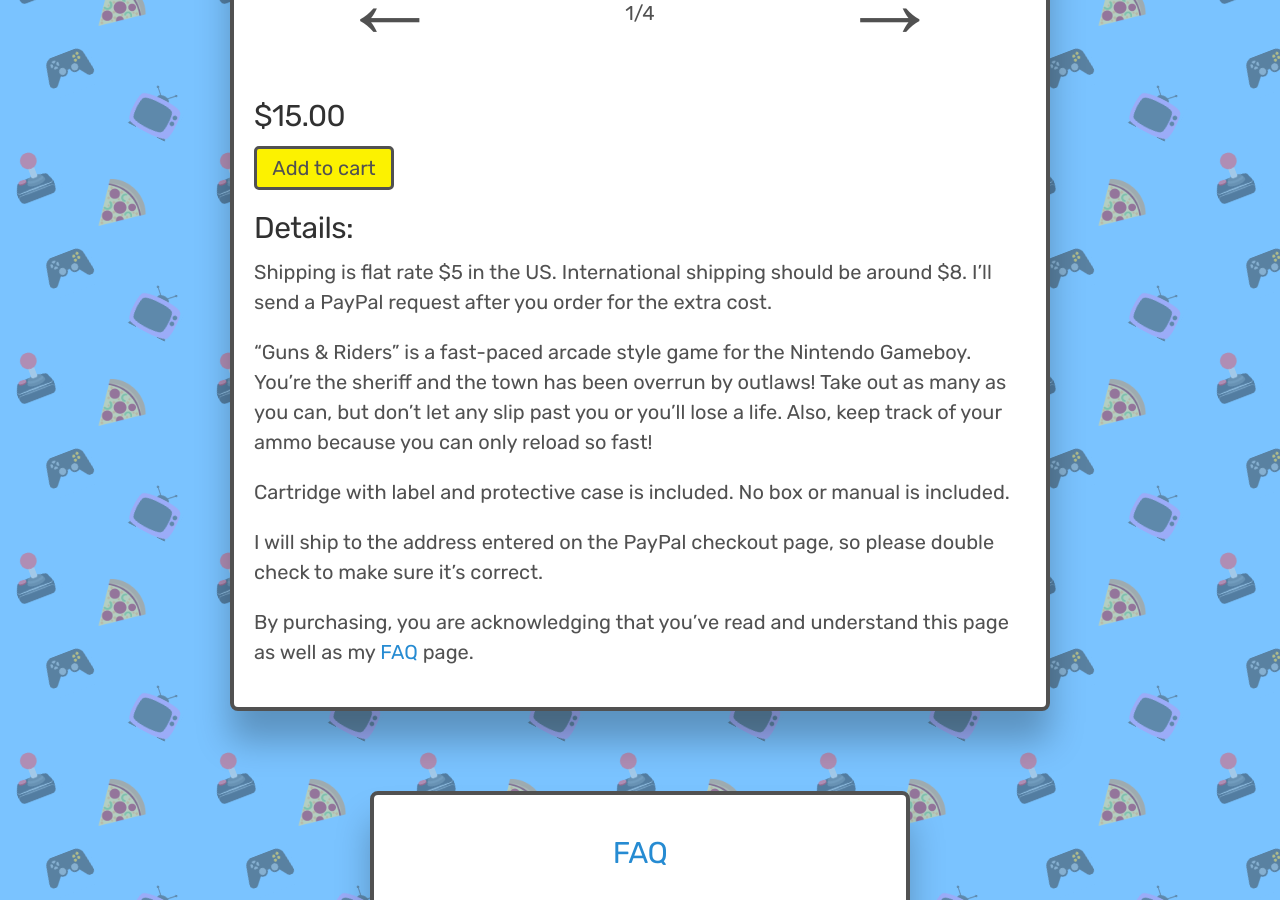
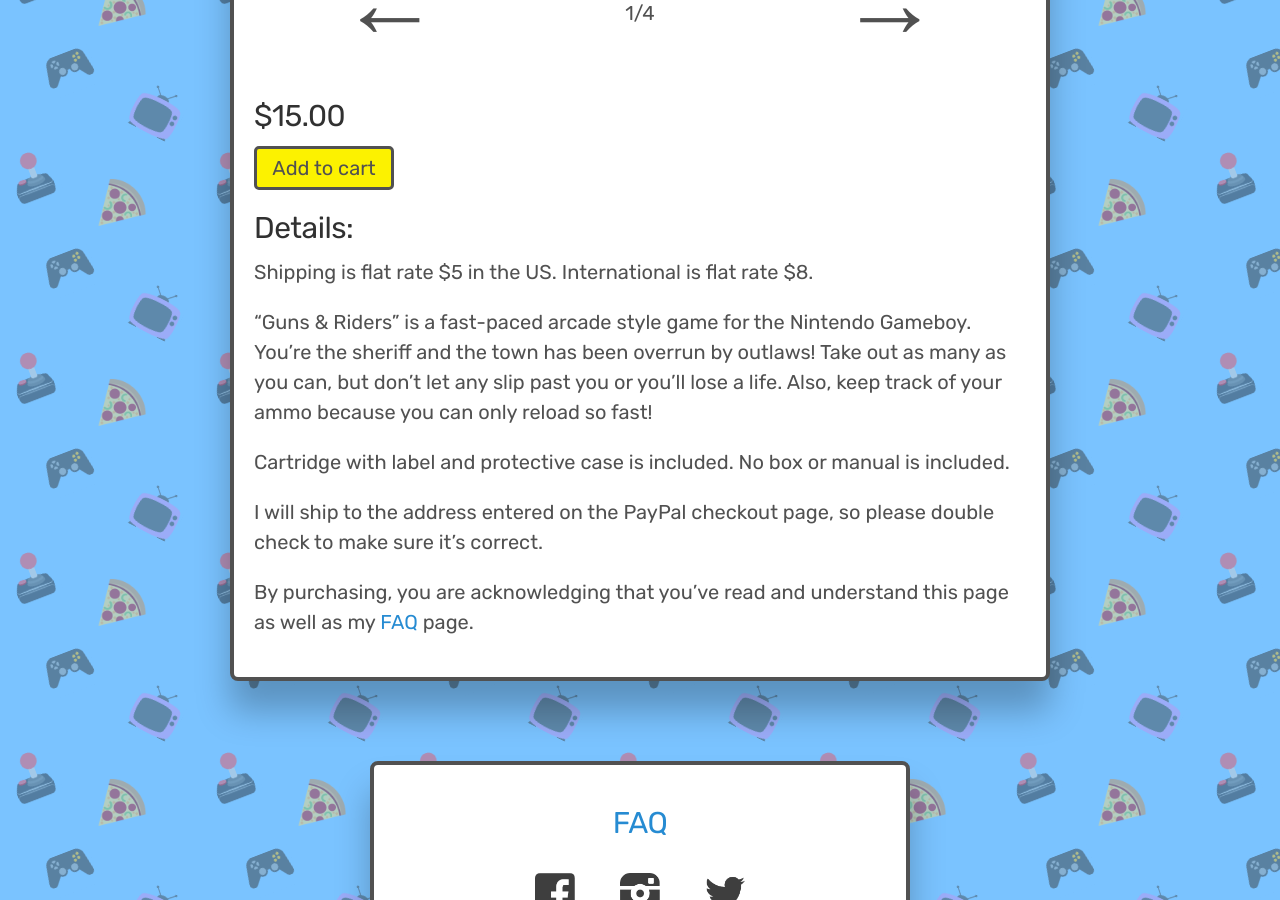
Before and after one commit to catskull/catskullgames.com, a Jekyll site: the page built from _posts/2017-11-02-guns-and-riders.md, in a window 1280 px wide and 900 px high, scrolled down 764 px. Built offline with Jekyll 4.4.1, drawn with Linux system fonts in a browser that asks for light colours.

Commit message:
Standardize international shipping rates

```diff
--- a/_posts/2017-11-02-guns-and-riders.md
+++ b/_posts/2017-11-02-guns-and-riders.md
@@ -34,7 +34,7 @@
 
 ## Details:
 
-Shipping is flat rate $5 in the US. International shipping should be around $8. I'll send a PayPal request after you order for the extra cost.
+Shipping is flat rate $5 in the US. International is flat rate $8.
 
 "Guns & Riders" is a fast-paced arcade style game for the Nintendo Gameboy. You're the sheriff and the town has been overrun by outlaws! Take out as many as you can, but don't let any slip past you or you'll lose a life. Also, keep track of your ammo because you can only reload so fast!
 
```
Also changed, not shown: _posts/2017-10-08-sheep-it-up.md (+1 -1 lines).
